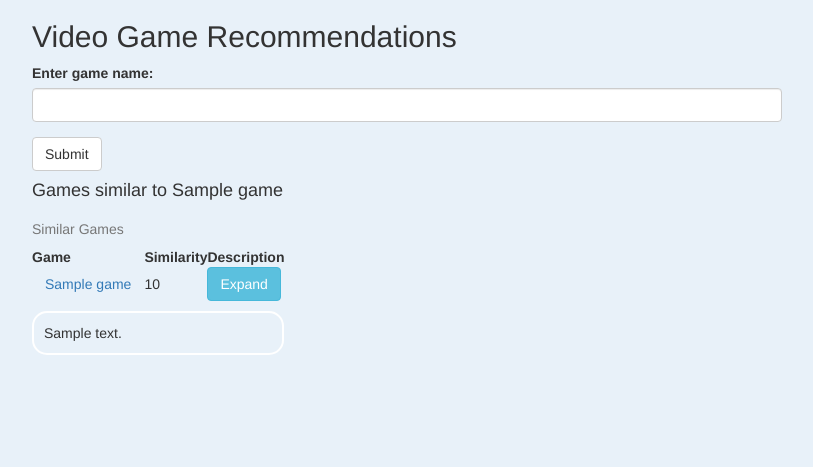
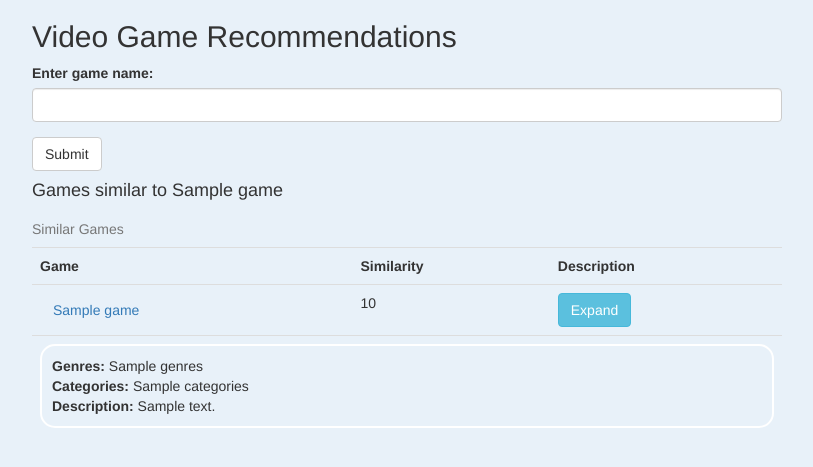
Before and after one commit to iliketurtles83/video-game-recommender-v1, a Flask app: template flask_app/templates/index.html in a window 1280 px wide, after a click on "Expand". Shown: the top 467 px of the page, without its empty margins (38-851 px from the left). Run offline with Flask 2, Linux system fonts and the light colour scheme; the template is opened without the code that fills it: values that come from a table or form of the project are taken from there, most other values are stand-ins (such as "Sample title", 1, 10 or a date in 2020); parts of the project's set-up code (start-up, migrations or seed data) failed here and were passed over; some libraries are stand-ins or nearby versions.

Commit message:
flask app improvements

```diff
--- a/flask_app/app.py
+++ b/flask_app/app.py
@@ -26,7 +26,6 @@ class NameForm(FlaskForm):
 @app.route('/', methods=['GET', 'POST'])
 def index():
     '''
-    One and only route for this app.
     Displays a form to enter a game title.
     Displays results if form is submitted.
     '''
--- a/flask_app/static/style.css
+++ b/flask_app/static/style.css
@@ -1,16 +1,10 @@
 body {
     background: #e8f1f9;
-}
-
-.game_box {
-    padding: 10px;
-    margin: 10px;
 }
 
 .description_box {
     border-radius: 15px;
     border: 2px solid #ffffff;
     padding: 10px;
-    margin-top: 10px;
     margin-bottom: 10px;
 }
--- a/flask_app/templates/index.html
+++ b/flask_app/templates/index.html
@@ -30,7 +30,7 @@ Game Recommendations
       {% endif %}
       {% if similar_games %}
         <h4 class="pt-3 pb-2">Games similar to {{ game }}</h4>
-        <table>
+        <table class="table table-borderless">
           <caption class="visually-hidden">Similar Games</caption>
           <tr>
             <th>Game</th>
@@ -56,7 +56,9 @@ Game Recommendations
               <tr>
                 <td colspan="3">
                 <div id="description_{{ loop.index }}" class="collapse description_box">
-                  {{ game['description'] }}
+                  <b>Genres: </b>{{ game['genres'] }}<br>
+                  <b>Categories: </b>{{ game['categories'] }}<br>
+                  <b>Description: </b>{{ game['description'] }}
                 </div>
               </td>
               </tr>
```
Also changed, not shown: flask_app/utils/utils.py (+9 -3 lines).
